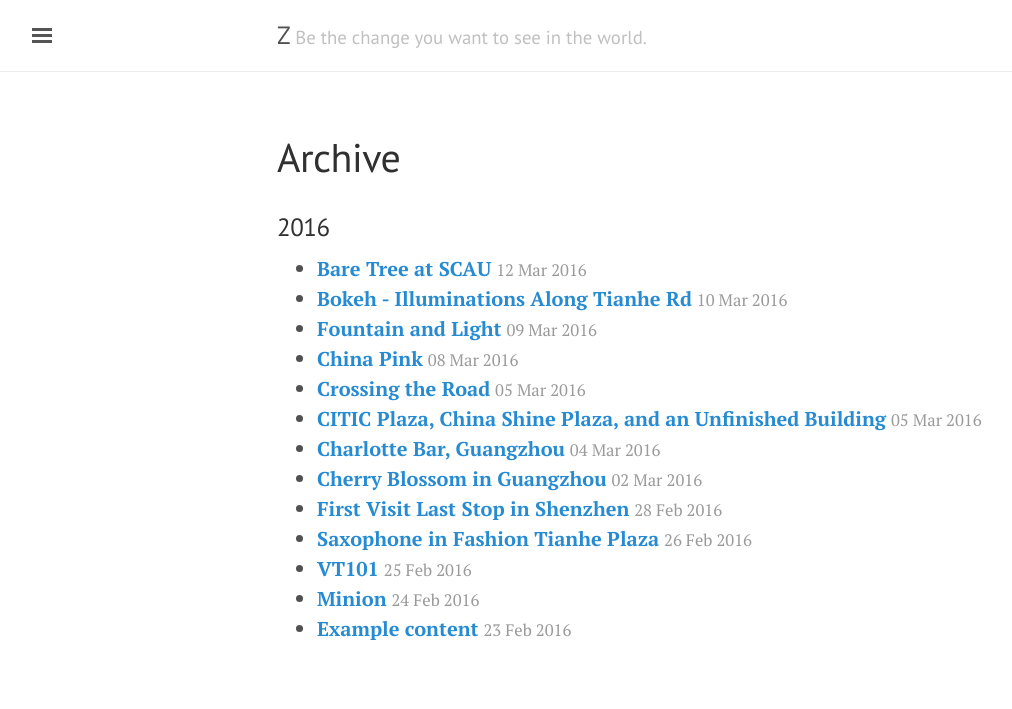
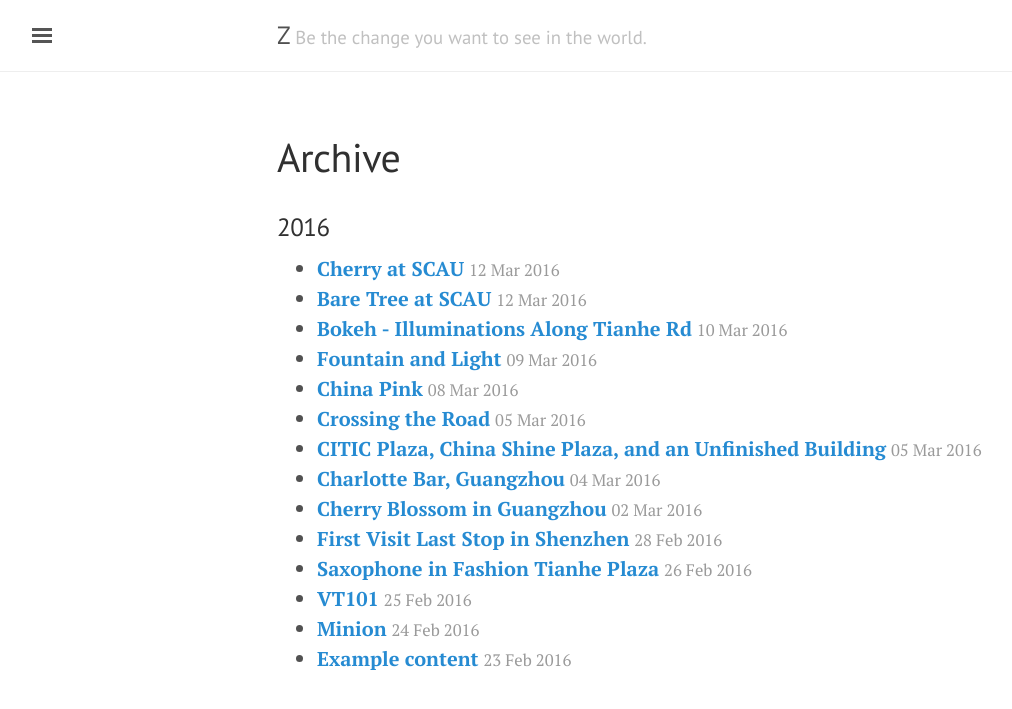
Before and after one commit to comacros/comacros.github.io, a Jekyll site: the page built from archive.md, in a window 1280 px wide. Shown: the top 709 px of the page, without its empty margins (3-1015 px from the left). Built offline with Jekyll 4.4.1, drawn with Linux system fonts in a browser that asks for light colours.

Commit message:
update archive with cherry at scau

```diff
--- a/archive.md
+++ b/archive.md
@@ -5,6 +5,7 @@
 
 ### 2016
 
+* [**Cherry at SCAU**](http://xiongzh.com/2016/03/12/Cherry-at-SCAU/) <small style="color:rgb(154,154,154)">12 Mar 2016</small>
 * [**Bare Tree at SCAU**](http://xiongzh.com/2016/03/12/Bare-Tree-at-SCAU/) <small style="color:rgb(154,154,154)">12 Mar 2016</small>
 * [**Bokeh - Illuminations Along Tianhe Rd**](http://xiongzh.com/2016/03/10/Bokeh-Illuminations-Along-Tianhe-Rd/) <small style="color:rgb(154,154,154)">10 Mar 2016</small>
 * [**Fountain and Light**](http://xiongzh.com/2016/03/09/Fountain-and-Light/) <small style="color:rgb(154,154,154)">09 Mar 2016</small>
```
